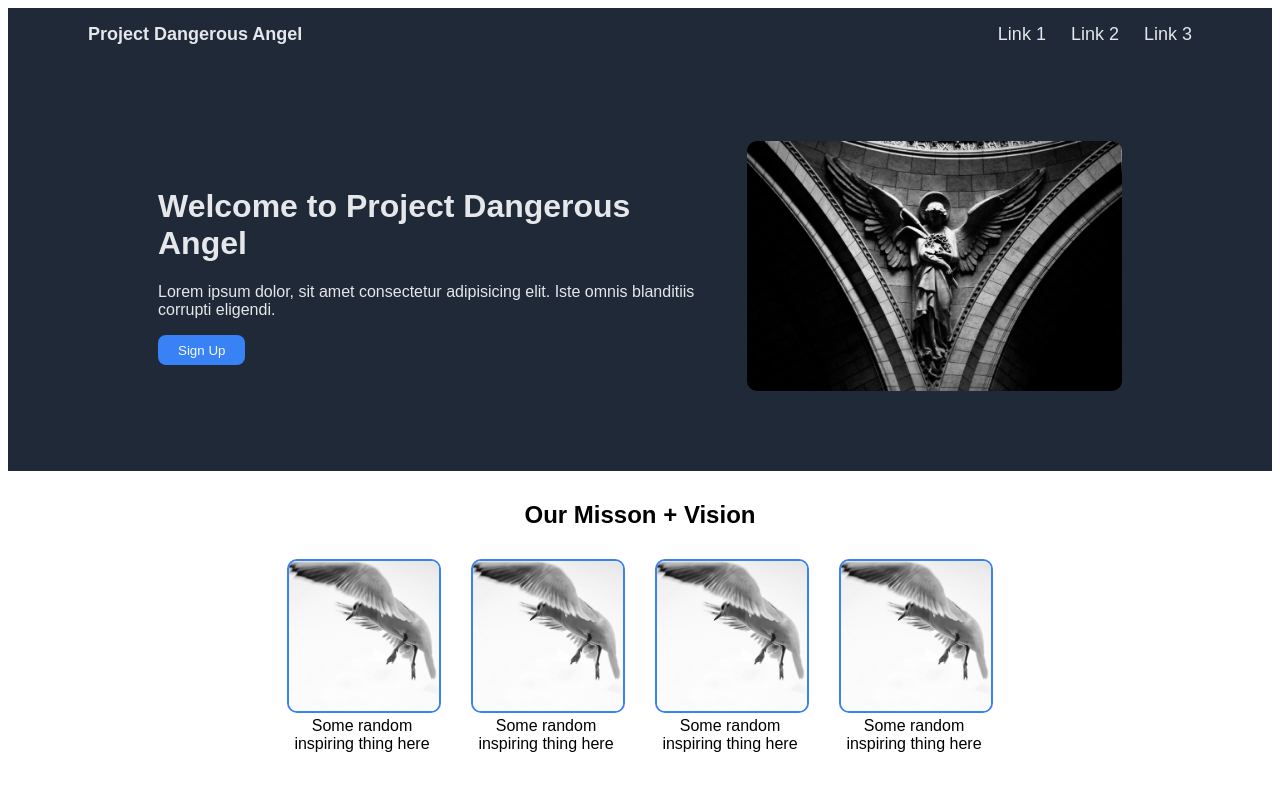
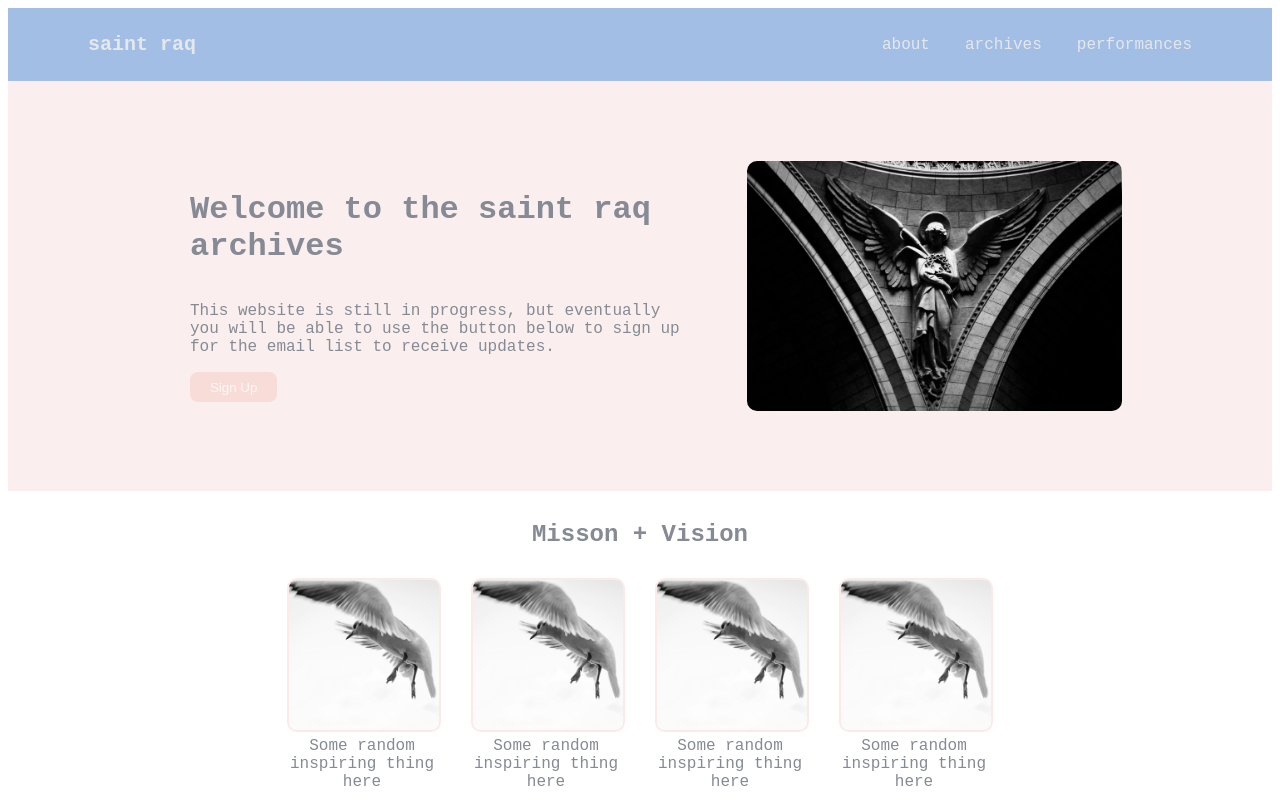
Before and after one commit to saintraq/landing-page, a plain HTML site: page index.html in a window 1280 px wide. Shown: the top 800 px of the page. Drawn offline with Linux system fonts and the light colour scheme.

Commit message:
personalize landing page for saint raq site

```diff
--- a/index.html
+++ b/index.html
@@ -2,29 +2,30 @@
 <html lang="en">
   <head>
     <meta charset="utf-8">
-    <title>Project Dangerous Angel</title>
+    <meta name="viewport" content="width=device-width, initial-scale=1.0">
+    <title>saint raq</title>
     <link rel="stylesheet" href="style.css">
   </head>
 
   <body>
     <div class="header">
-      <div class="logo">Project Dangerous Angel</div>
+      <div class="logo">saint raq</div>
       <ul>
-        <li><a href="#">Link 1</a></li>
-        <li><a href="#">Link 2</a></li>
-        <li><a href="#">Link 3</a></li>
+        <li><a href="#">about</a></li>
+        <li><a href="#">archives</a></li>
+        <li><a href="#">performances</a></li>
       </ul>
     </div>
 
     <div class="container">
-        <div>
-            <h1>Welcome to Project Dangerous Angel</h1>
-            <p>Lorem ipsum dolor, sit amet consectetur adipisicing elit. Iste omnis blanditiis corrupti eligendi.</p>
+        <div class="welcome">
+            <h1>Welcome to the saint raq archives</h1>
+            <p>This website is still in progress, but eventually you will be able to use the button below to sign up for the email list to receive updates.</p>
             <button class="button">Sign Up</button>
         </div>
             <img class="angel" src="cosmin-gurau-H9pOaHJT0_E-unsplash.jpg" alt="photo of an angel statue in light and shadow">
     </div class="midpage">
-    <h2>Our Misson + Vision</h2>
+    <h2>Misson + Vision</h2>
         <div class="info">
 
         <div class="one">
@@ -63,7 +64,7 @@
     </div>
 
     <div class="footer">
-        Copyright © 2025 The Odin Project
+        copyright © 2025 saint raq llc
     </div>
 
   </body>
--- a/style.css
+++ b/style.css
@@ -1,21 +1,22 @@
 body {
     display:flex;
     flex-direction: column;
-    font-family: Arial, Helvetica, sans-serif;
+    font-family: 'Courier New', Courier, monospace;
 }
 
 .header {
     display: flex;
     align-items: center;
     justify-content: space-between;
-    font-size: 18px;
+    font-size: 16px;
     color: #e5e7eb;
-    background: #1f2937;
-    padding: 16px 80px;
+    background: #a2bee5;
+    padding: 25px 80px;
 }
 
 .logo {
-    font-weight: 700;
+    font-size: 20px;
+    font-weight: 800;
 }
 
 ul {
@@ -23,7 +24,7 @@ ul {
     display: flex;
     margin:0;
     padding:0;
-    gap: 25px;
+    gap: 35px;
 }
 
 a {
@@ -33,13 +34,20 @@ a {
 
 .container {
     display: flex;
-    flex: 1;
-    color: #e5e7eb;
-    background: #1f2937;
+    color: #858a94;
+    background: #faefee;
     padding: 80px 150px;
     gap: 25px;
     align-items: center;
     justify-content: center;
+}
+
+.welcome {
+    display: flex;
+    flex-wrap: wrap;
+    flex-direction: column;
+    max-width: 500px;
+    margin: auto;
 }
 
 .angel {
@@ -50,6 +58,7 @@ a {
 }
 
 h2 {
+    color: #858a94;
     text-align: center;
     margin-top: 30px;
 }
@@ -65,11 +74,12 @@ h2 {
 
 img {
     height: 150px;
-    border:2px solid #3882f6;
+    border:2px solid #e780782a;
     border-radius: 10px
 }
 
 .text {
+    color: #858a94;
     width: 150px;
     text-align: center;
 }
@@ -100,7 +110,7 @@ img {
     max-width: 900px;
     justify-content: space-between;
     align-items: center;
-    background: #3882f6;
+    background: #b8cbeb;
     color: #f9faf8;
     gap: 150px;
     margin: 40px auto;
@@ -110,8 +120,9 @@ img {
 
 .button {
     height: 30px;
+    max-width: fit-content;
     padding: 0 20px;
-    background: #3882f6;
+    background: #f0c1b96c;
     color: #f9faf8;
     border: 1px solid whitesmoke;
     border-radius: 8px;
@@ -122,8 +133,9 @@ img {
 }
 
 .footer {
-    background-color: #1f2937;
-    color: #e5e7eb;
+    background-color: #faebe7;
+    color: #8e929b;
+    font-size: 12px;
     text-align: center;
     padding: 30px;
 }
```
Also changed, not shown: 1 other file.
